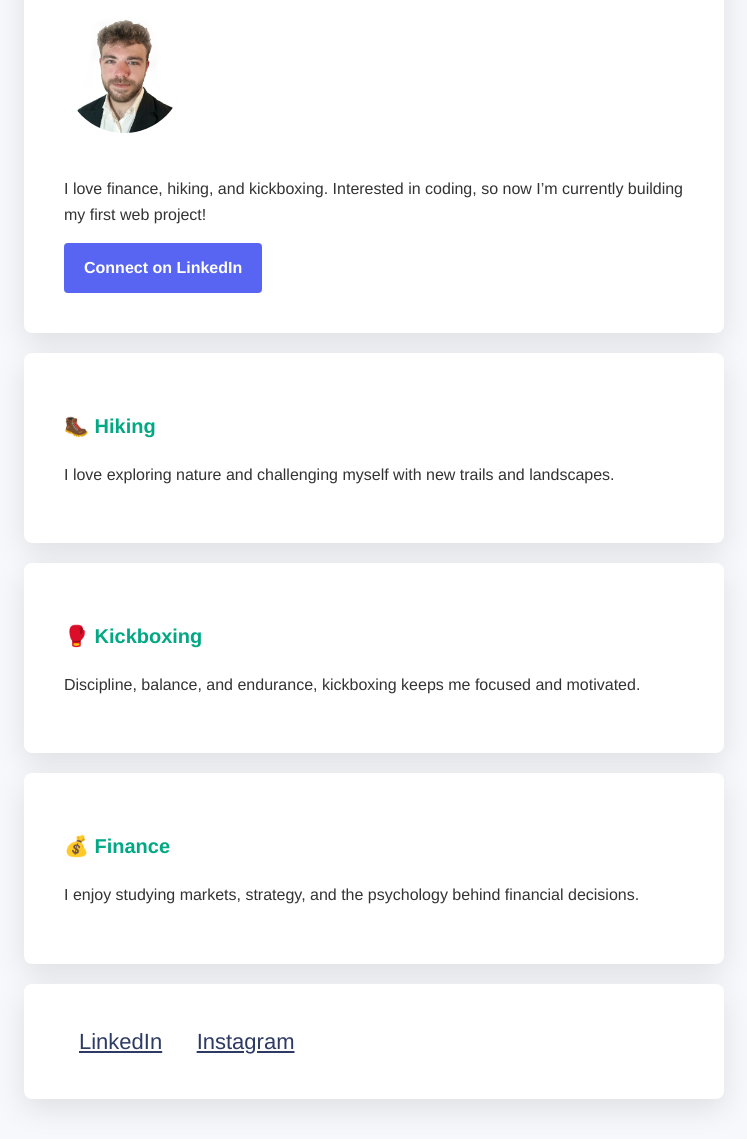
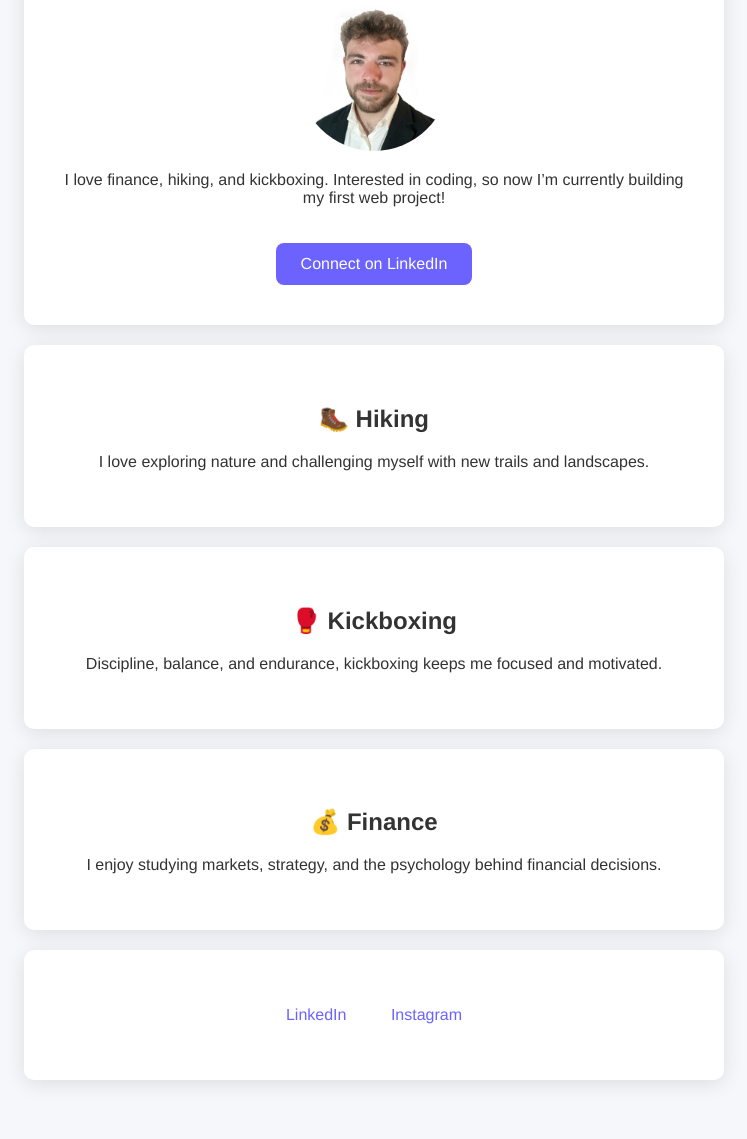
Before and after one commit to b00829705/my-profile-, a plain HTML site: page index.html in a window 1280 px wide. Shown: the part 160-1299 px from the top of the page, without its empty margins (266-1013 px from the left). Drawn offline with Linux system fonts and the light colour scheme.

Commit message:
Update style.css

```diff
--- a/style.css
+++ b/style.css
@@ -1,102 +1,60 @@
-/* GENERAL DESIGN */
 body {
-  background-color: #f6f8fb;
+  background-color: #f5f7fa;
+  font-family: 'Helvetica', sans-serif;
   color: #333;
-  font-family: 'Helvetica Neue', Arial, sans-serif;
-  font-size: 16px;
-  line-height: 1.6;
+  text-align: center;
   margin: 0;
 }
 
-/* CONTAINER */
 .container {
   width: 700px;
   margin: 40px auto;
 }
 
-/* CARD DESIGN */
 .card-white {
-  background: white;
+  background-color: white;
   padding: 40px;
   margin: 20px 0;
-  border-radius: 8px;
-  box-shadow: 0 10px 30px rgba(0,0,0,0.1);
+  border-radius: 10px;
+  box-shadow: 0px 4px 20px rgba(0,0,0,0.1);
 }
 
-/* HEADERS */
-h1, h2 {
-  font-family: 'Helvetica', sans-serif;
-  margin-bottom: 20px;
-}
-h1 {
-  color: #2d3a64;
-}
-h2 {
-  color: #00a884;
-  font-size: 20px;
+.img-circle {
+  border-radius: 50%;
+  width: 150px;
+  height: 150px;
+  object-fit: cover;
 }
 
-/* BUTTON */
 .btn-blue {
+  background-color: #6C63FF;
+  color: white;
+  padding: 12px 25px;
+  border-radius: 8px;
+  text-decoration: none;
   display: inline-block;
-  background-color: #5865f2;
-  color: white;
-  padding: 12px 20px;
-  border-radius: 4px;
-  text-decoration: none;
-  font-weight: bold;
-  transition: background-color 0.3s ease;
-}
-.btn-blue:hover {
-  background-color: #4752c4;
+  margin-top: 20px;
 }
 
-/* IMAGE */
-.img-circle {
-  border-radius: 50%;
-  width: 120px;
-  height: 120px;
-  object-fit: cover;
-  margin-bottom: 20px;
+.btn-blue:hover {
+  background-color: #5a54e8;
 }
 
-/* CENTER TEXT */
-.text-center {
-  text-align: center;
-}
-
-/* SOCIAL LINKS */
 .list-inline {
   list-style: none;
   padding-left: 0;
-  margin: 0;
-}
-.list-inline > li {
-  display: inline;
-  padding: 0 15px;
-}
-.list-inline a {
-  color: #2d3a64;
-  font-size: 22px;
-  transition: color 0.3s ease;
-}
-.list-inline a:hover {
-  color: #5865f2;
 }
 
-/* RESPONSIVE DESIGN */
-@media (max-width: 960px) {
-  .container {
-    width: 700px;
-  }
+.list-inline li {
+  display: inline;
+  padding: 0 20px;
 }
-@media (max-width: 720px) {
-  .container {
-    width: 500px;
-  }
+
+a {
+  color: #6C63FF;
+  text-decoration: none;
 }
-@media (max-width: 540px) {
-  .container {
-    width: 300px;
-  }
+
+a:hover {
+  text-decoration: underline;
 }
```
